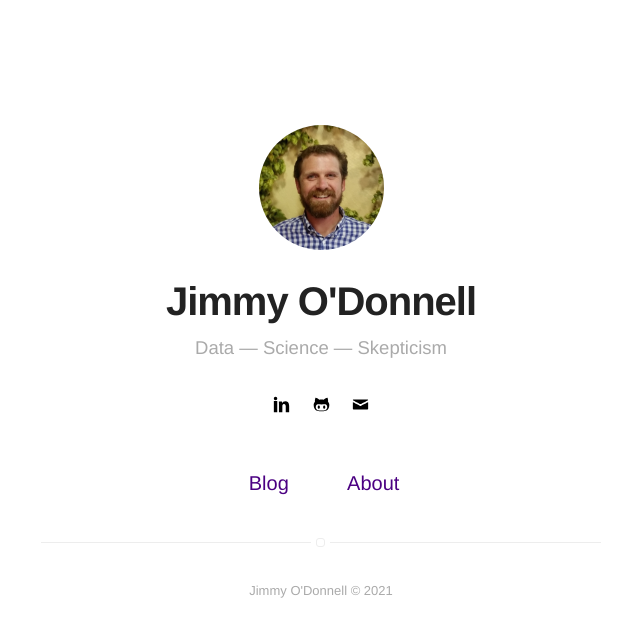
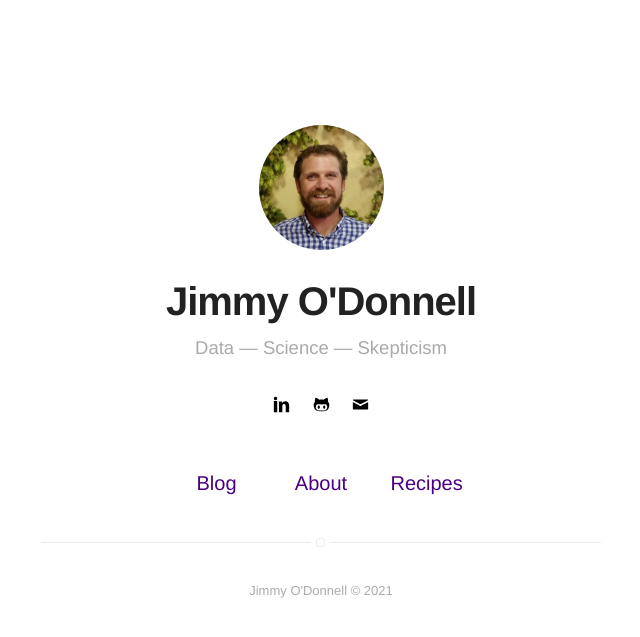
Before and after one commit to jimmyodonnell/jimmyodonnell.github.io, a Jekyll site: the page built from index.html, in a window 1280 px wide. Shown: the top 637 px of the page, without its empty margins (319-959 px from the left). Built offline with Jekyll 4.4.1, drawn with Linux system fonts in a browser that asks for light colours.

Commit message:
add recipes to header and nav

```diff
--- a/_includes/header.html
+++ b/_includes/header.html
@@ -2,6 +2,7 @@
    or page.title == "Blog"
    or page.title == "Projects"
    or page.title == "Tags"
+   or page.title == "Recipes"
 %}{% assign showHeader = true %}{% endif %}
 
 {% if showHeader == true %}
--- a/_includes/nav.html
+++ b/_includes/nav.html
@@ -30,6 +30,10 @@
             {% endif %}
         {% endif %}
 
+        <li class="item">
+            <a class="link" href="{{ site.url }}/recipes">Recipes</a>
+        </li>
+
         {% if site.resume == true %}
             <li class="item">
                 <a class="link" href="{% if site.resume-external %}{{ site.resume-url }}{% else %}{{ site.url }}/{{ site.resume-url }}{% endif %}">Résumé</a>
```
